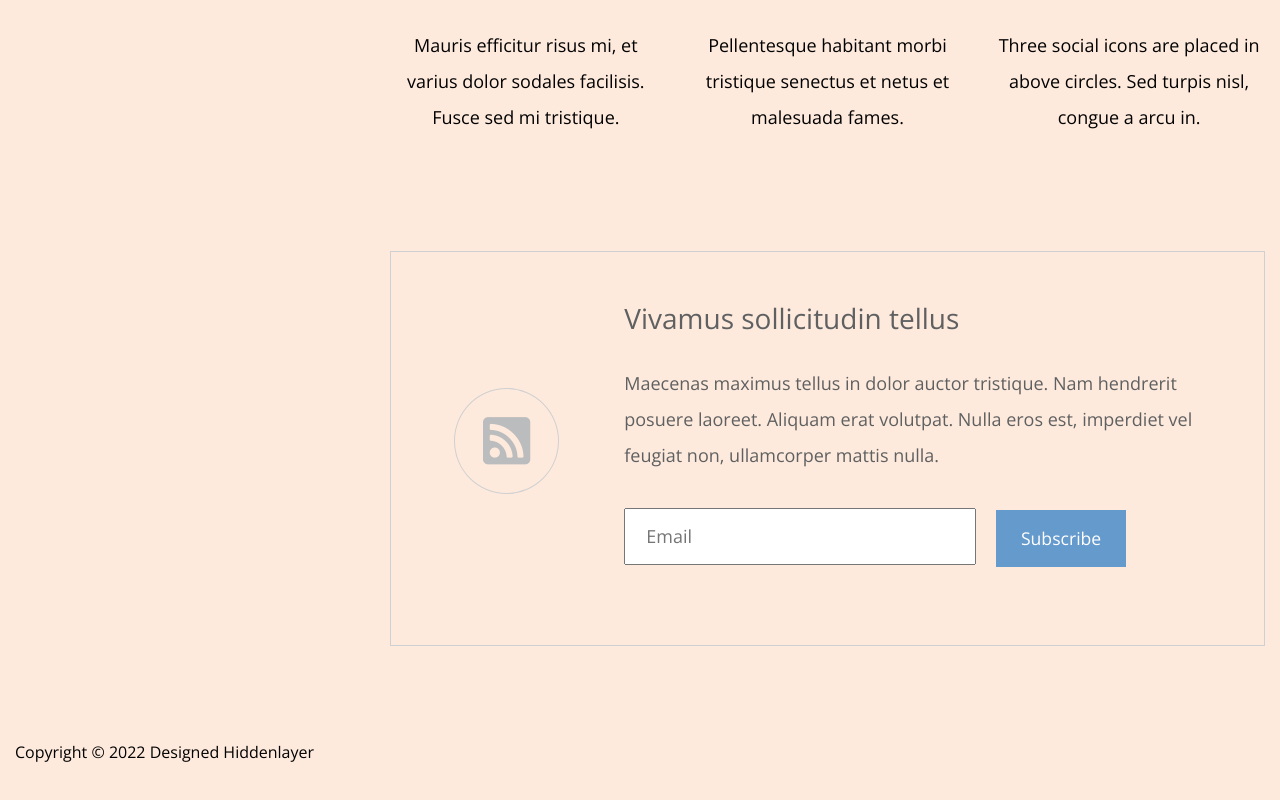
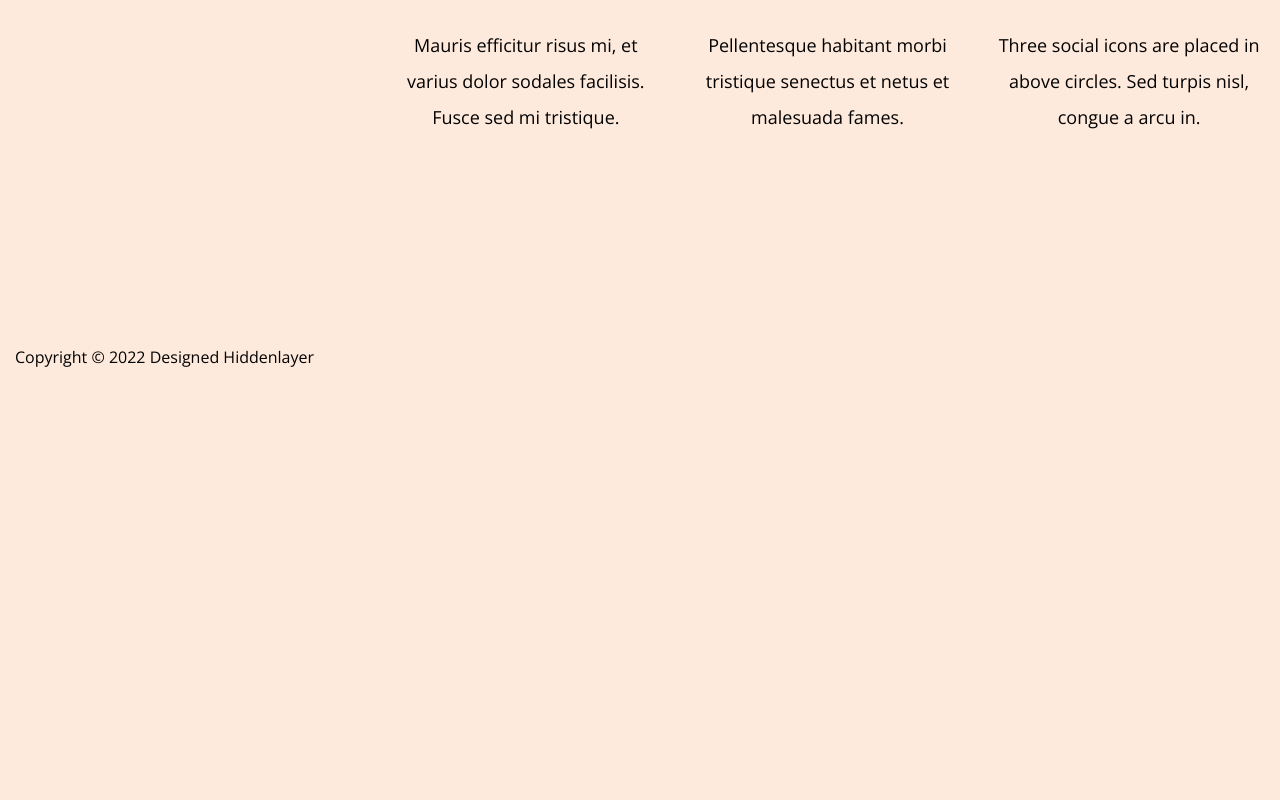
Before and after one commit to SitanshuShekhar/kri-website, a plain HTML site: page kri-website/about.html in a window 1280 px wide. Shown: the part 1833-2633 px from the top of the page. After the commit the page ends 2256 px from the top, so only its background shows below. Drawn offline with nearby package versions, Linux system fonts and the light colour scheme.

Commit message:
suscriberemoved

```diff
--- a/kri-website/about.html
+++ b/kri-website/about.html
@@ -530,33 +530,7 @@ https://templatemo.com/tm-532-next-level
       <!-- Call to Action -->
       <section class="row" id="tmCallToAction">
         <div class="col-12 tm-page-cols-container tm-call-to-action-col">
-          <div class="tm-page-col-right">
-            <div class="tm-call-to-action-box">
-              <i class="fas fa-3x fa-rss-square tm-call-to-action-icon"></i>
-              <div class="tm-call-to-action-text">
-                <h3 class="tm-call-to-action-title">
-                  Vivamus sollicitudin tellus
-                </h3>
-                <p class="tm-call-to-action-description">
-                  Maecenas maximus tellus in dolor auctor tristique. Nam
-                  hendrerit posuere laoreet. Aliquam erat volutpat. Nulla eros
-                  est, imperdiet vel feugiat non, ullamcorper mattis nulla.
-                </p>
-                <form action="#" method="GET" class="tm-call-to-action-form">
-                  <input
-                    type="email"
-                    name="email"
-                    placeholder="Email"
-                    class="tm-email-input"
-                    required
-                  />
-                  <button type="submit" class="btn btn-primary">
-                    Subscribe
-                  </button>
-                </form>
-              </div>
-            </div>
-          </div>
+
         </div>
       </section>
       <!-- Page footer -->
```
Also changed, not shown: kri-website/contact.html (+1 -27 lines), kri-website/gallery.html (+1 -27 lines).
